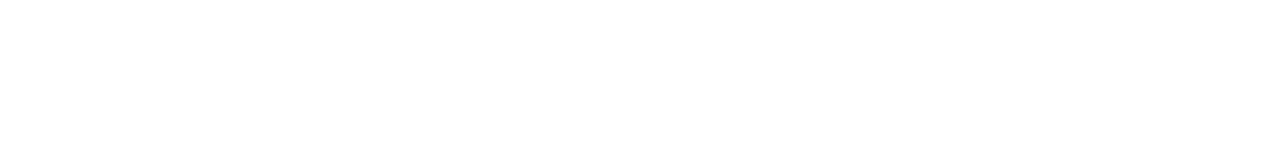
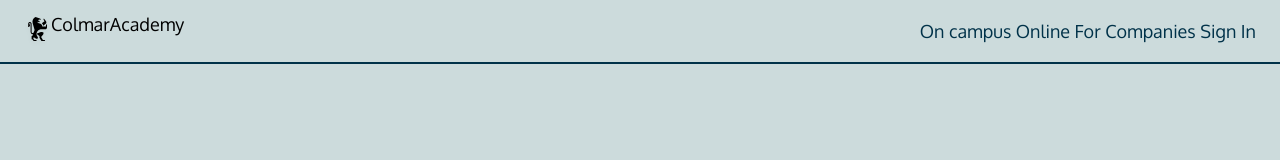
Before and after one commit to joshkls333/ColmarAcademy, a plain HTML site: page index.html in a window 1280 px wide. Drawn offline with Linux system fonts and the light colour scheme.

Commit message:
added header with styling

```diff
--- a/index.html
+++ b/index.html
@@ -3,9 +3,26 @@
   <head>
     <meta charset="utf-8">
     <title>Colmar Academy</title>
+    <link rel="stylesheet" href="./resources/css/reset.css">
+    <link rel="stylesheet" href="./resources/css/style.css">
+    <link rel="stylesheet" href="./resources/css/mobile_style.css">
 
   </head>
   <body>
+    <header>
+      <div class="colmar-logo">
+        <img src="./resources/images/ic-logo.svg" alt="Colmar Academy logo">
+        <span class="logo1">Colmar</span>
+        <span class="logo2">Academy</span>
+      </div>
+
+      <nav>
+        <a href="#">On campus</a>
+        <a href="#">Online</a>
+        <a href="#">For Companies</a>
+        <a href="#">Sign In</a>
+      </nav>
+    </header>
 
   </body>
 </html>
--- a/resources/css/style.css
+++ b/resources/css/style.css
@@ -0,0 +1,56 @@
+@import url('https://fonts.googleapis.com/css?family=Oxygen|Rufina');
+
+/*
+#003249
+#007EA7
+#80CED7
+#9AD1D4
+#CCDBDC
+*/
+
+* {
+  margin: 0;
+  padding: 0;
+  box-sizing: border-box;
+}
+
+html {
+  font-size: 18px;
+}
+
+body {
+  font-family: "Oxygen", sans-serif;
+  background-color: #CCDBDC;
+}
+
+.rufina {
+  font-family: "Rufina", serif;
+  font-size: 1.5rem;
+}
+
+.oxygen {
+  font-family: "Oxygen", sans-serif;
+}
+
+a {
+  color: #003249;
+  text-decoration: none;
+}
+
+a:hover {
+  text-decoration: underline;
+}
+
+header {
+  width: 100%;
+  height: 64px;
+  display: flex;
+  justify-content: space-between;
+  align-items: center;
+  padding: 0 24px;
+  border-bottom: 2px solid #003249;
+}
+
+.colmar-logo {
+  display: flex;
+}
```
